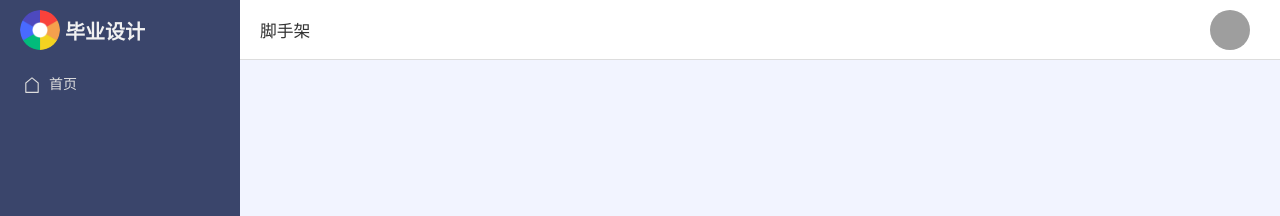
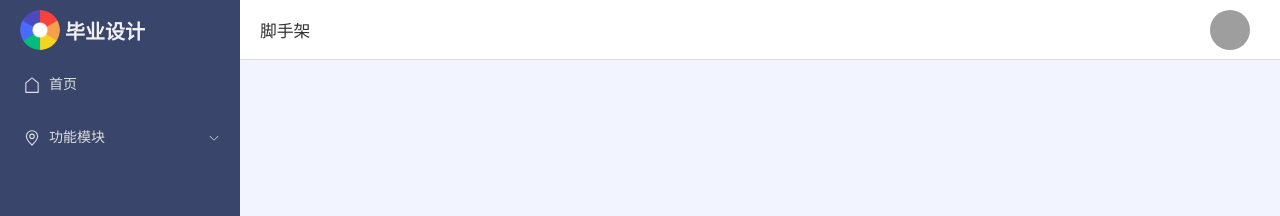
Before and after one commit to ZapcoMan/grade-system, a Vue app in the folder vue/: page /manager in a window 1280 px wide. Shown: the top 216 px of the page. Built offline with nearby package versions, Linux system fonts and the light colour scheme; grey boxes are pictures that could not be loaded.

Commit message:
feat(menu): 调整功能模块菜单项
- 移除注释，显示功能模块菜单项
- 更新菜单项权限控制逻辑
- 新增教师管理和课程管理菜单项
- 调整答疑菜单项为教师管理
- 保留留言板菜单项

```diff
--- a/vue/src/views/Manager.vue
+++ b/vue/src/views/Manager.vue
@@ -45,15 +45,18 @@
             <el-menu-item index="/manager/admin">管理员信息</el-menu-item>
             <el-menu-item index="/manager/user">普通用户(学生)信息</el-menu-item>
           </el-sub-menu>
-<!--          <el-sub-menu index="2">-->
-<!--            <template #title>-->
-<!--              <el-icon><location /></el-icon>-->
-<!--              <span>功能模块</span>-->
-<!--            </template>-->
-<!--            <el-menu-item index="/manager/ask" v-if="data.user.role === 'USER' || data.user.role === 'ADMIN'">提问</el-menu-item>-->
-<!--            <el-menu-item index="/manager/answer" v-if="data.user.role === 'TEACHER' || data.user.role === 'ADMIN'">答疑</el-menu-item>-->
-<!--            <el-menu-item index="/manager/message">留言板</el-menu-item>-->
-<!--          </el-sub-menu>-->
+          <el-sub-menu index="2">
+            <template #title>
+              <el-icon><location /></el-icon>
+              <span>功能模块</span>
+            </template>
+            <el-menu-item index="/manager/ask" v-if="data.user.role === 'USER' || data.user.role === 'ADMIN'">提问</el-menu-item>
+<!--            <el-menu-item index="/manager/teacher" v-if="data.user.role === 'TEACHER' || data.user.role === 'ADMIN'">答疑</el-menu-item>-->
+            <el-menu-item index="/manager/teacher" v-if="data.user.role === 'ADMIN' ">教师管理</el-menu-item>
+            <el-menu-item index="/manager/course" v-if="data.user.role === 'TEACHER' ">课程管理</el-menu-item>
+            <el-menu-item index="/manager/score" v-if="data.user.role === 'TEACHER' ">成绩管理</el-menu-item>
+            <el-menu-item index="/manager/message">留言板</el-menu-item>
+          </el-sub-menu>
         </el-menu>
       </div>
       <!--  菜单区域结束 -->
```
